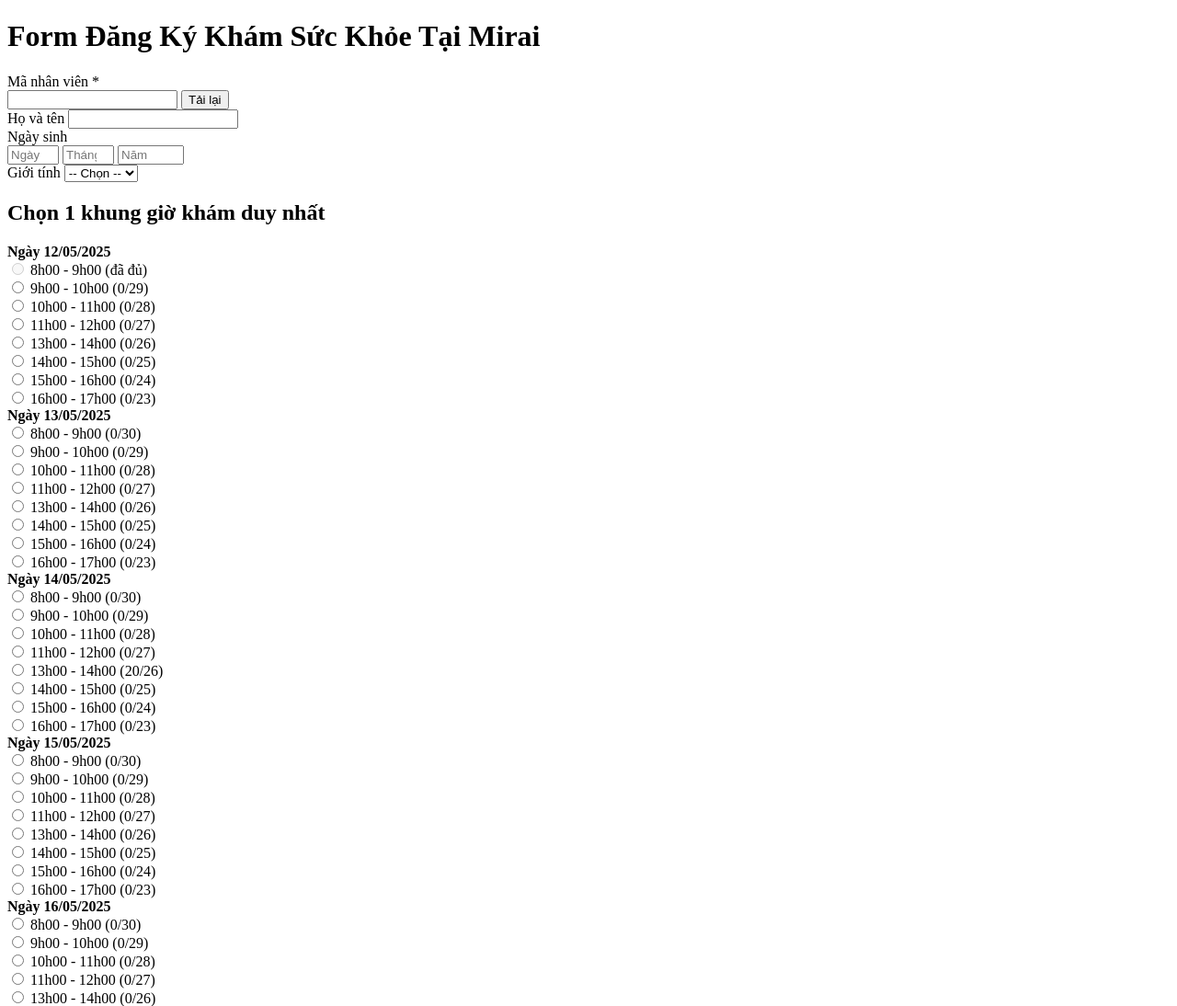
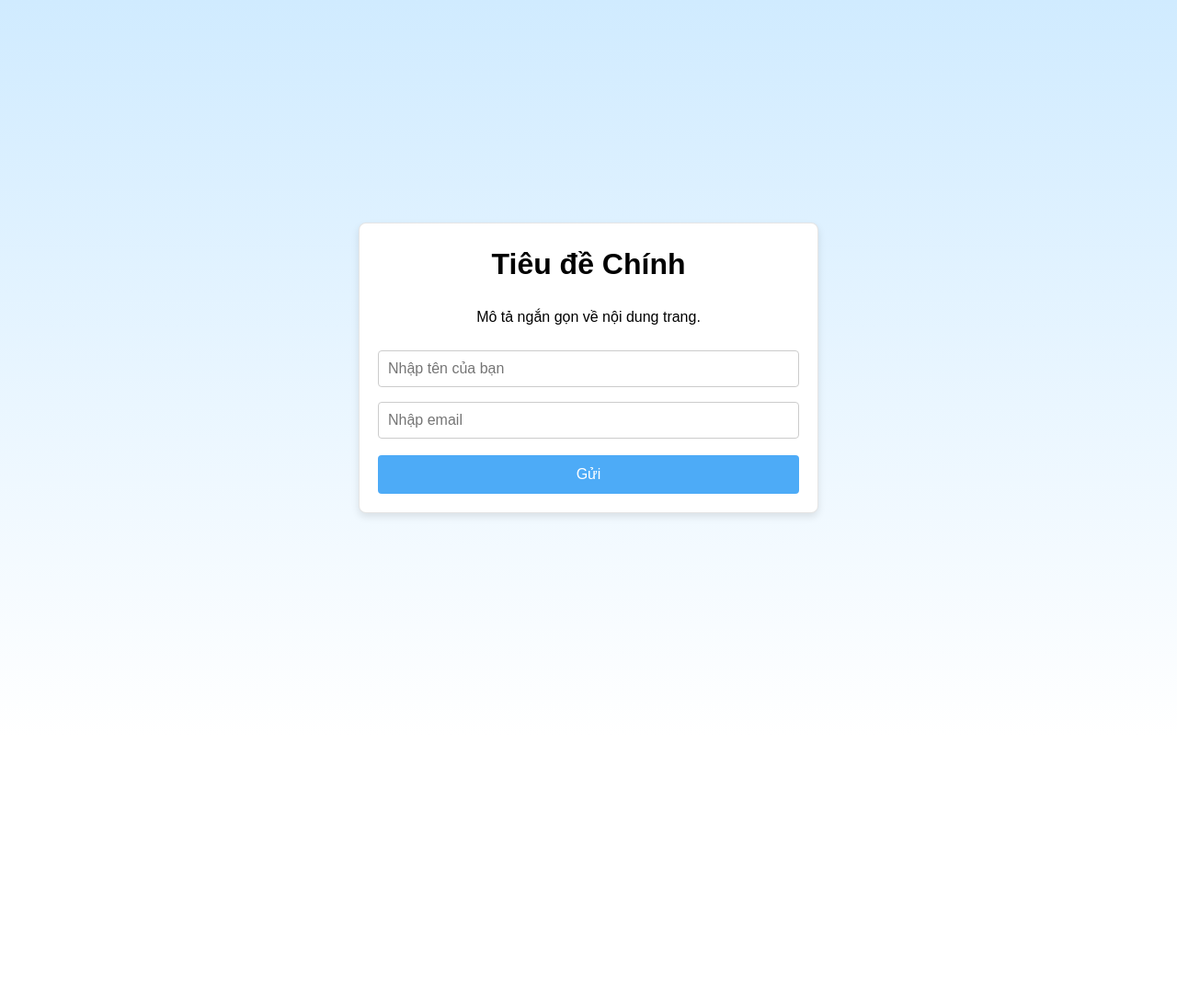
Before and after one commit to Sang2101/Landing-page-Mirai---test-1, a plain HTML site: page index.html in a window 1280 px wide. Shown: the top 1094 px of the page at 92% size. After the commit the page ends 800 px from the top, so only its background shows below. Drawn offline with Linux system fonts and the light colour scheme.

Commit message:
Update index.html

```diff
--- a/index.html
+++ b/index.html
@@ -3,51 +3,86 @@
 <head>
   <meta charset="UTF-8" />
   <meta name="viewport" content="width=device-width, initial-scale=1.0" />
-  <title>Đăng ký khám sức khỏe</title>
-  <link rel="stylesheet" href="styles.css">
+  <title>Landing Page Demo</title>
+  <style>
+    /* Đặt kiểu cơ bản cho toàn trang */
+    * {
+      box-sizing: border-box; /* Đảm bảo padding, border không làm tăng kích thước phần tử */
+    }
+    body {
+      margin: 0;
+      font-family: Arial, sans-serif;
+      font-size: 16px;
+      line-height: 1.5;
+      /* Nền gradient từ xanh nhạt (#d0ebff) đến trắng (to bottom) */
+      background: linear-gradient(to bottom, #d0ebff, #ffffff);
+      min-height: 100vh;
+      display: flex;
+      flex-direction: column;
+      justify-content: center;
+      align-items: center;
+    }
+    /* Khung nội dung chính */
+    .container {
+      background-color: #ffffff;                /* Nền trắng cho khung nội dung */
+      border: 1px solid rgba(0, 0, 0, 0.1);      /* Viền mỏng màu xám nhạt */
+      border-radius: 8px;                       /* Bo tròn các góc khung */
+      box-shadow: 0 4px 8px rgba(0, 0, 0, 0.1);  /* Đổ bóng nhẹ xung quanh khung */
+      width: 90%;            /* Chiếm 90% chiều ngang trang (để có khoảng trống hai bên trên mobile) */
+      max-width: 500px;      /* Giới hạn độ rộng tối đa 500px trên màn hình lớn */
+      padding: 20px;         /* Khoảng đệm bên trong khung cho nội dung thoáng */
+      margin: 20px 0;        /* Khoảng cách trên dưới giữa khung và mép trang */
+      text-align: center;    /* Căn giữa nội dung văn bản bên trong khung */
+    }
+    .container h1 {
+      margin-top: 0;         /* Bỏ khoảng trống mặc định phía trên tiêu đề */
+    }
+    .container p {
+      margin-bottom: 1em;    /* Khoảng cách dưới đoạn mô tả */
+    }
+    /* Style cho các trường nhập liệu */
+    .container form input[type="text"],
+    .container form input[type="email"] {
+      width: 100%;               /* Input giãn ngang full khung để dễ bấm trên mobile */
+      padding: 10px;             /* Khoảng đệm trong ô để nội dung không sát viền */
+      margin: 8px 0;             /* Margin dọc giữa các trường để chúng tách biệt rõ */
+      border: 1px solid #ccc;    /* Viền mỏng màu xám nhạt cho ô nhập */
+      border-radius: 4px;        /* Bo tròn nhẹ các góc ô nhập */
+      font-size: 16px;           /* Cỡ chữ dễ đọc */
+    }
+    /* Style cho nút submit */
+    .container form button {
+      width: 100%;               /* Nút rộng 100% khung (đầy chiều ngang) */
+      padding: 12px;
+      margin-top: 10px;          /* Khoảng cách trên nút để tách khỏi trường nhập trước đó */
+      border: none;
+      border-radius: 4px;
+      background-color: #4dabf7; /* Màu xanh dương vừa cho nút bấm */
+      color: #fff;
+      font-size: 16px;
+      cursor: pointer;
+    }
+    .container form button:hover {
+      background-color: #228be6; /* Đổi màu đậm hơn khi hover để tạo hiệu ứng phản hồi */
+    }
+  </style>
 </head>
 <body>
-  <div class="main-wrapper">
-    <div class="container">
-      <h1>Form Đăng Ký Khám Sức Khỏe Tại Mirai</h1>
-      <form id="registrationForm">
-        <div class="form-field">
-          <label for="employeeId">Mã nhân viên *</label>
-          <div class="input-group">
-            <input type="text" id="employeeId" required />
-            <button type="button" id="checkCodeBtn">Tải lại</button>
-          </div>
-        </div>
-        <div class="form-field">
-          <label for="fullName">Họ và tên</label>
-          <input type="text" id="fullName">
-        </div>
-        <div class="form-field">
-          <label>Ngày sinh</label>
-          <div class="dob-group">
-            <input type="number" id="dob-day" min="1" max="31" placeholder="Ngày">
-            <input type="number" id="dob-month" min="1" max="12" placeholder="Tháng">
-            <input type="number" id="dob-year" min="1900" max="2100" placeholder="Năm">
-          </div>
-        </div>
-        <div class="form-field">
-          <label for="gender">Giới tính</label>
-          <select id="gender">
-            <option value="">-- Chọn --</option>
-            <option value="Nam">Nam</option>
-            <option value="Nữ">Nữ</option>
-            <option value="Khác">Khác</option>
-          </select>
-        </div>
-
-        <h2>Chọn 1 khung giờ khám duy nhất</h2>
-        <div id="scheduleContainer"></div>
-
-        <div id="statusMessage"></div>
-        <button type="submit">Đăng ký</button>
-      </form>
-    </div>
+  <div class="container">
+    <h1>Tiêu đề Chính</h1>
+    <p>Mô tả ngắn gọn về nội dung trang.</p>
+    <form id="landing-form" action="#" method="post">
+      <input type="text" name="name" placeholder="Nhập tên của bạn" required />
+      <input type="email" name="email" placeholder="Nhập email" required />
+      <button type="submit">Gửi</button>
+    </form>
   </div>
-  <script src="script.js"></script>
+  <script>
+    // JavaScript: Xử lý submit form (ví dụ minh họa)
+    document.getElementById('landing-form').addEventListener('submit', function(e) {
+      e.preventDefault();
+      alert('Form đã được gửi!');  // Thông báo giả lập khi nhấn nút Gửi
+    });
+  </script>
 </body>
 </html>
```
